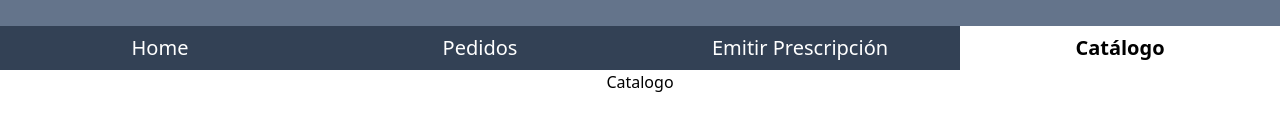
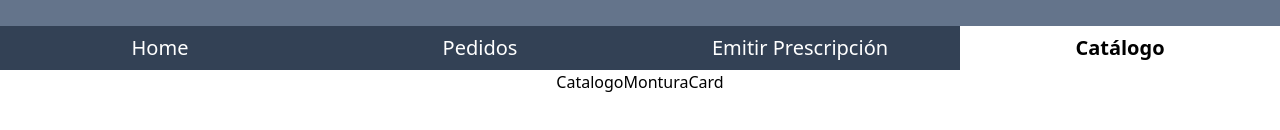
Before and after one commit to david-rosval/ProyectoFInalADS, a React (Vite) app: page /catalogo in a window 1280 px wide. Shown: the part 186-316 px from the top of the page. Built offline with nearby package versions, Linux system fonts and the light colour scheme.

Commit message:
montura card en catalogo

```diff
--- a/src/Catalogo.jsx
+++ b/src/Catalogo.jsx
@@ -1,8 +1,11 @@
 import React from 'react'
+import CatalogoMonturaCard from './components/CatalogoMonturaCard'
 
 const Catalogo = () => {
   return (
-    <div>Catalogo</div>
+    <div>
+        <CatalogoMonturaCard />
+    </div>
   )
 }
 
--- /dev/null
+++ b/src/components/CatalogoMonturaCard.jsx
@@ -0,0 +1,9 @@
+import React from 'react'
+
+const CatalogoMonturaCard = () => {
+  return (
+    <div>CatalogoMonturaCard</div>
+  )
+}
+
+export default CatalogoMonturaCard
```
